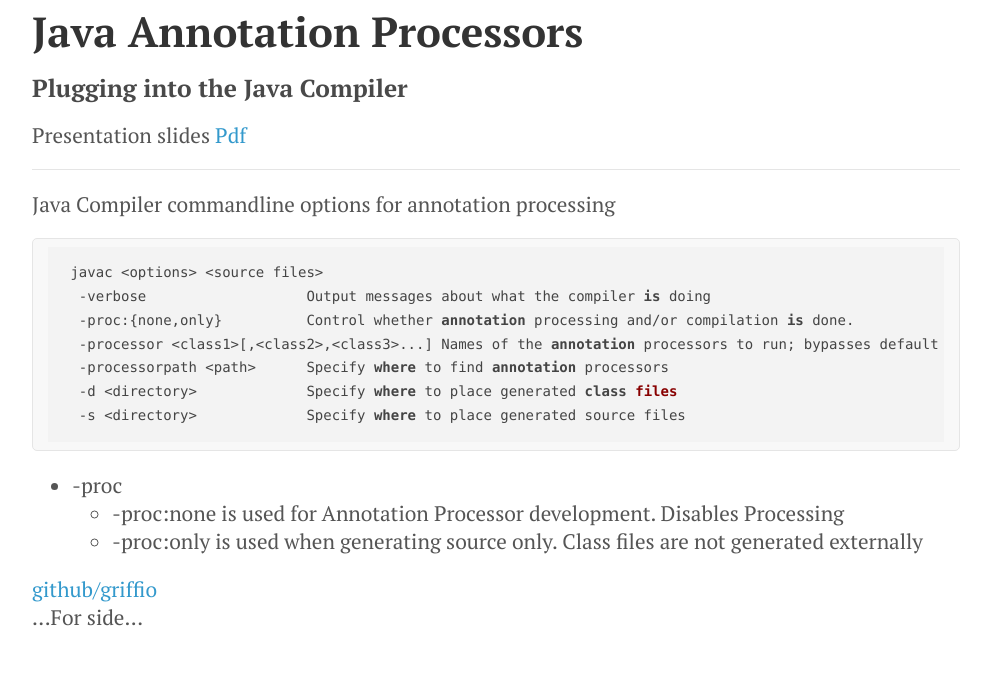
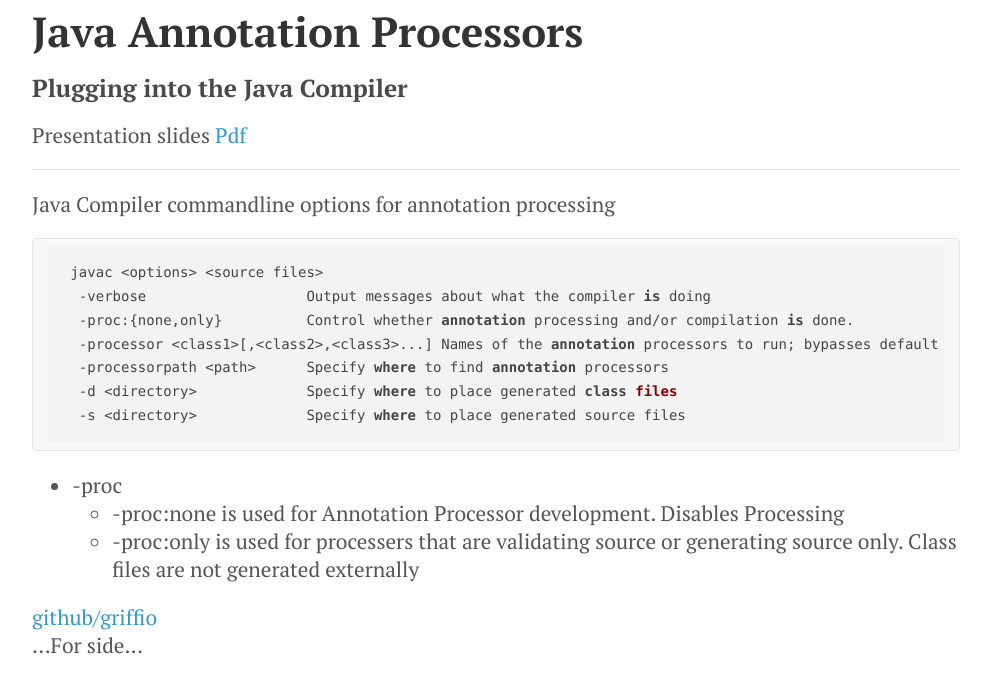
Before and after one commit to griffio/griffio.github.io, a Jekyll site: the page built from _posts/2015-01-21-Java-annotation-processors.md, in a window 1280 px wide. Shown: the top 693 px of the page, without its empty margins (144-1135 px from the left). Built offline with Jekyll 4.4.1, drawn with Linux system fonts in a browser that asks for light colours; nearby versions of some CDN libraries.

Commit message:
Update 2015-01-21-Java-annotation-processors.md

```diff
--- a/_posts/2015-01-21-Java-annotation-processors.md
+++ b/_posts/2015-01-21-Java-annotation-processors.md
@@ -30,4 +30,4 @@ Java Compiler commandline options for annotation processing
 
  * -proc
    * -proc:none is used for Annotation Processor development. Disables Processing
-   * -proc:only is used when generating source only. Class files are not generated externally
+   * -proc:only is used for processers that are validating source or generating source only. Class files are not generated externally
```
